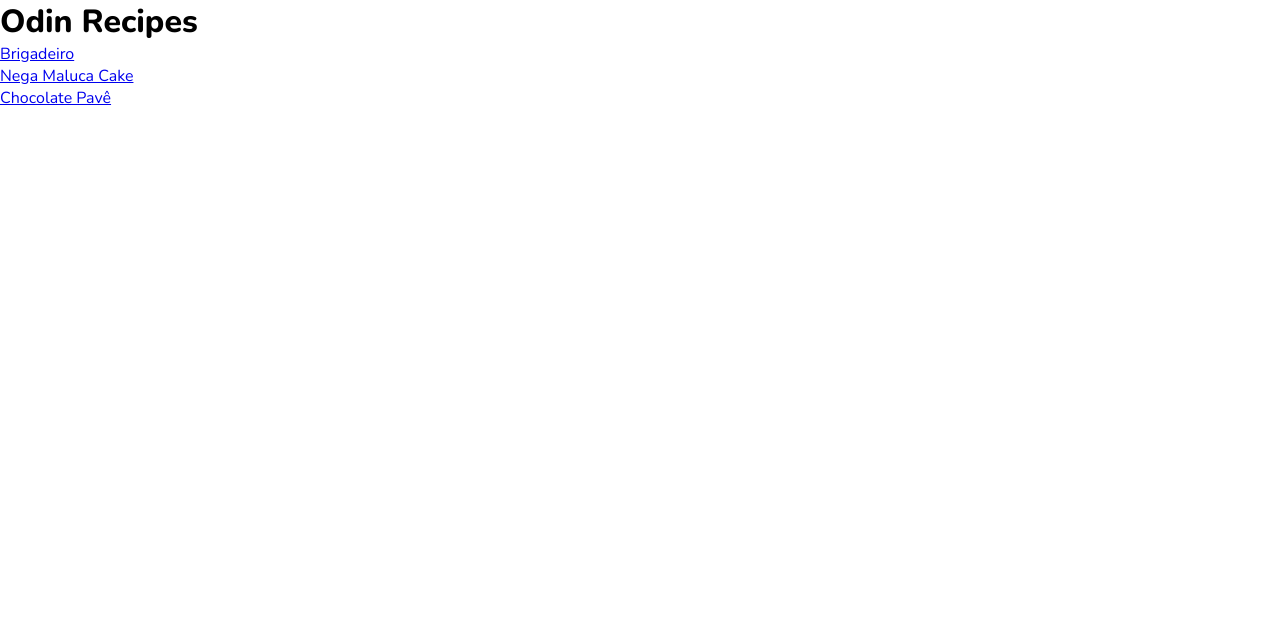
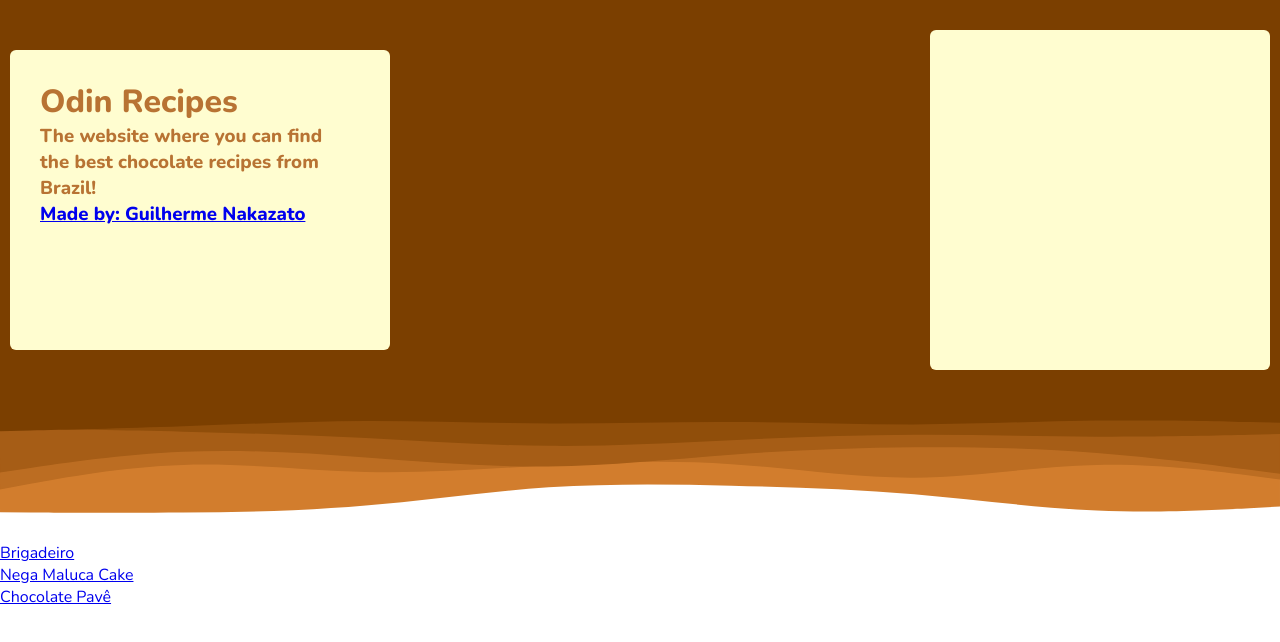
Before and after one commit to guilhermenakazato/recipes-website, a plain HTML site: page index.html in a window 1280 px wide. Drawn offline with nearby package versions, Linux system fonts and the light colour scheme.

Commit message:
[STYLE] Styling website

```diff
--- /dev/null
+++ b/assets/css/style.css
@@ -0,0 +1,55 @@
+:root {
+  --main-bg-color: #7b3f00;
+}
+
+* {
+  padding: 0;
+  margin: 0;
+  font-family: "Nunito", sans-serif;
+}
+
+#website-presentation {
+  background-color: var(--main-bg-color);
+  height: 50vh;
+  display: flex;
+  justify-content: center;
+  align-items: center;
+}
+
+.row-box {
+  width: 100vw;
+  display: flex;
+  flex-direction: row;
+  flex-wrap: wrap;
+  align-items: center;
+  justify-content: space-between;
+  padding-left: 10px;
+  padding-right: 10px;
+}
+
+.card {
+  background-color: #FFFDD0;
+  color: #B87333;
+  border-radius: 6px;
+  display: inline-block;
+  padding: 30px;
+  height: 30vh;
+  width: 25vw;
+}
+
+#photos-card {
+  height: 35vh;
+  width: 35vh;
+}
+
+.spacer {
+  aspect-ratio: 900/100;
+  width: 100%;
+  background-repeat: no-repeat;
+  background-position: center;
+  background-size: cover;
+}
+
+.curves {
+  background-image: url("../curves.svg");
+}
--- a/index.html
+++ b/index.html
@@ -5,18 +5,36 @@
     <meta http-equiv="X-UA-Compatible" content="IE=edge" />
     <meta name="viewport" content="width=device-width, initial-scale=1.0" />
     <title>Odin Recipes</title>
-    <link rel="stylesheet" href="style.css" />
+    <link rel="stylesheet" href="assets/css/style.css" />
     <link rel="preconnect" href="https://fonts.googleapis.com" />
     <link rel="preconnect" href="https://fonts.gstatic.com" crossorigin />
     <link
       href="https://fonts.googleapis.com/css2?family=Nunito:wght@400;600;800&display=swap"
       rel="stylesheet"
     />
+    <link rel="stylesheet" href="assets/css/blobz.min.css" />
   </head>
   <body>
-    <div>
-      <h1>Odin Recipes</h1>
+    <div id="website-presentation">
+      <div class="row-box">
+        <div class="card">
+          <h1>Odin Recipes</h1>
+          <h3>
+            The website where you can find<br />the best chocolate recipes from
+            Brazil!
+          </h3>
+          <h3>
+            <a href="https://github.com/guilhermenakazato"
+              >Made by: Guilherme Nakazato</a
+            >
+          </h3>
+        </div>
+        <div class="card" id="photos-card"></div>
+      </div>
     </div>
+
+    <div class="spacer curves"></div>
+
     <div>
       <ul>
         <li><a href="recipes/brigadeiro.html">Brigadeiro</a></li>
--- a/style.css
+++ /dev/null
@@ -1,5 +0,0 @@
-* {
-  padding: 0;
-  margin: 0;
-  font-family: 'Nunito', sans-serif;
-}
```
Also changed, not shown: assets/curves.svg (added).
